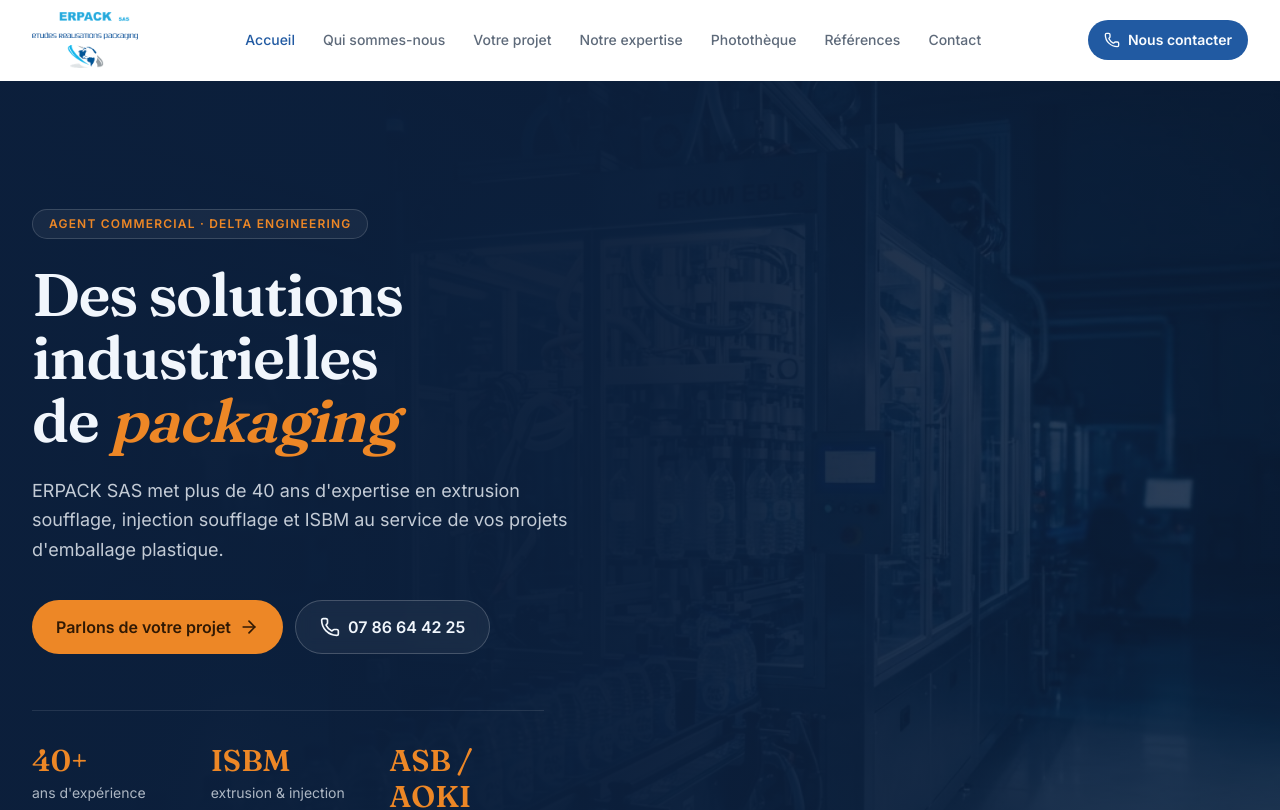
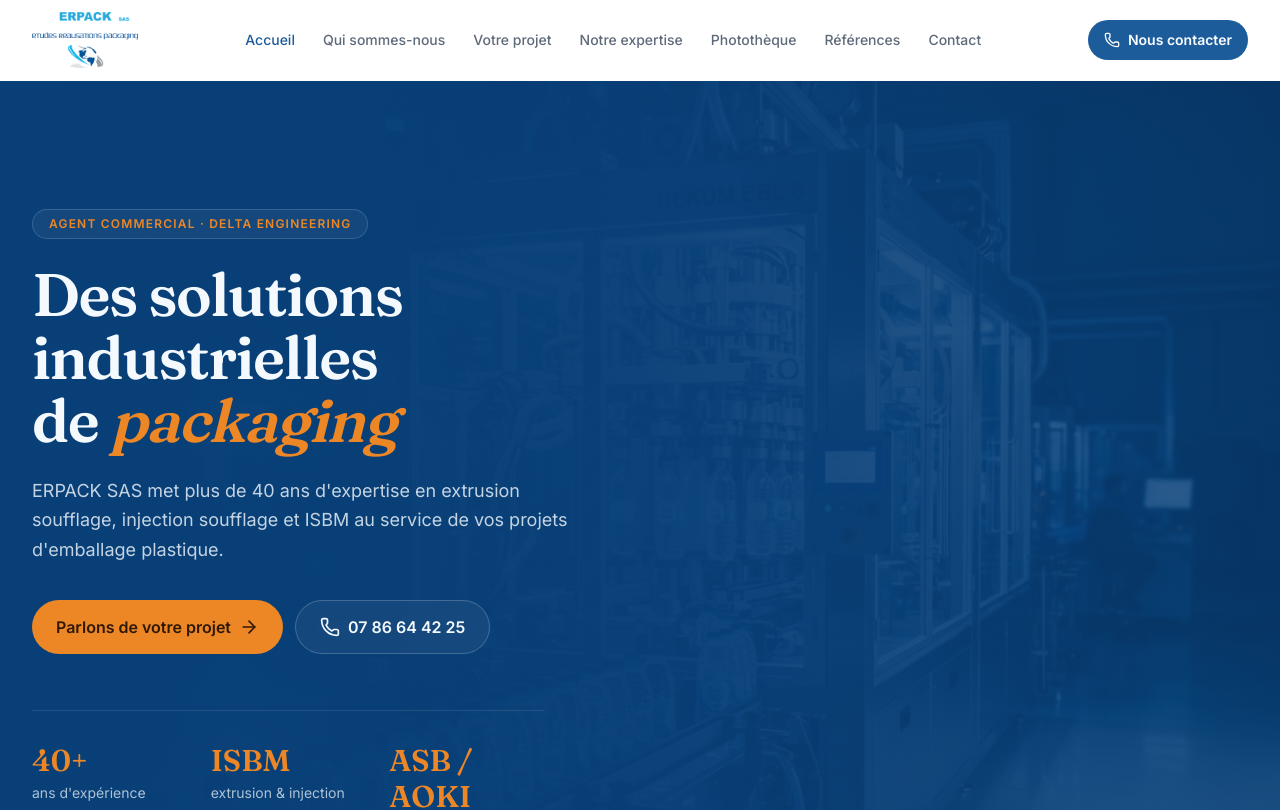
Before and after one commit to guicrstn/erpack-website, a Next.js app: page / in a window 1280 px wide. Shown: the top 810 px of the page. Built offline with nearby package versions, Linux system fonts and the light colour scheme.

Commit message:
feat: adjust color values in globals.css for better contrast and harmony

```diff
--- a/app/globals.css
+++ b/app/globals.css
@@ -59,7 +59,7 @@
   --card-foreground: oklch(0.22 0.03 255);
   --popover: oklch(1 0 0);
   --popover-foreground: oklch(0.22 0.03 255);
-  --primary: oklch(0.47 0.13 256);
+  --primary: oklch(0.47 0.12 252);
   --primary-foreground: oklch(0.99 0.005 255);
   --secondary: oklch(0.96 0.012 255);
   --secondary-foreground: oklch(0.32 0.06 256);
@@ -70,10 +70,10 @@
   --destructive: oklch(0.577 0.245 27.325);
   --border: oklch(0.91 0.012 255);
   --input: oklch(0.91 0.012 255);
-  --ring: oklch(0.47 0.13 256);
-  --navy: oklch(0.24 0.06 258);
-  --navy-foreground: oklch(0.97 0.01 255);
-  --chart-1: oklch(0.47 0.13 256);
+  --ring: oklch(0.47 0.12 252);
+  --navy: oklch(0.37 0.11 254);
+  --navy-foreground: oklch(0.98 0.008 245);
+  --chart-1: oklch(0.47 0.12 252);
   --chart-2: oklch(0.6 0.11 240);
   --chart-3: oklch(0.72 0.16 58);
   --chart-4: oklch(0.55 0.08 260);
@@ -81,12 +81,12 @@
   --radius: 0.625rem;
   --sidebar: oklch(0.985 0 0);
   --sidebar-foreground: oklch(0.22 0.03 255);
-  --sidebar-primary: oklch(0.47 0.13 256);
+  --sidebar-primary: oklch(0.47 0.12 252);
   --sidebar-primary-foreground: oklch(0.99 0.005 255);
   --sidebar-accent: oklch(0.96 0.012 255);
   --sidebar-accent-foreground: oklch(0.32 0.06 256);
   --sidebar-border: oklch(0.91 0.012 255);
-  --sidebar-ring: oklch(0.47 0.13 256);
+  --sidebar-ring: oklch(0.47 0.12 252);
 }
 
 @layer base {
```
